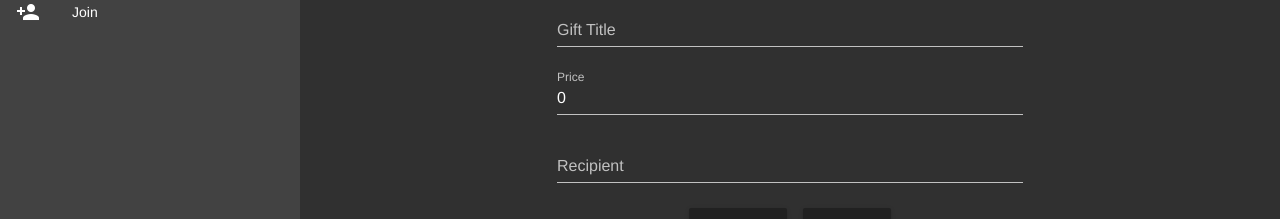
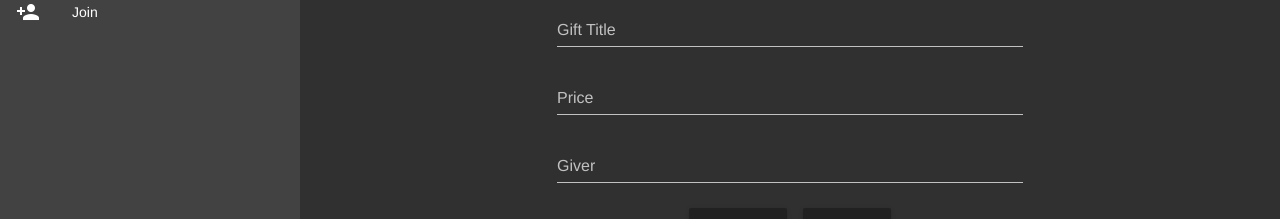
Before and after one commit to jneb28/firebase-app, a Vue app: page /#/starwars/add/edit/1 in a window 1280 px wide. Shown: the part 132-351 px from the top of the page. Built offline with nearby package versions, Linux system fonts and the light colour scheme.

Commit message:
changed recipient to giver, alert values now reset

```diff
--- a/src/components/EditList.vue
+++ b/src/components/EditList.vue
@@ -23,11 +23,11 @@
           ></v-text-field>
 
           <v-text-field
-          v-model="$v.recipient.$model"
-          :error-messages="recipientErrors"
-          label="Recipient"
+          v-model="$v.giver.$model"
+          :error-messages="giverErrors"
+          label="Giver"
           required
-          @blur="$v.recipient.$touch()"
+          @blur="$v.giver.$touch()"
           ></v-text-field>
 
           <v-btn @click="submit" :disabled="submitStatus === 'PENDING'">Add Gift</v-btn>
@@ -82,19 +82,19 @@ export default {
 
   validations: {
     gift: { required, minLength: minLength(1), maxLength: maxLength(24) },
-    price: { required, between: between(0, 999999999) },
-    recipient: { required, minLength: minLength(1), maxLength: maxLength(24) }
+    price: { required, between: between(1, 999999999) },
+    giver: { required, minLength: minLength(1), maxLength: maxLength(24) }
   },
 
   data: () => ({
     gift: "",
-    price: 0,
-    recipient: "",
+    price: null,
+    giver: "",
     submitStatus: null,
     giftObj: {
       gift: "",
       price: 0,
-      recipient: ""
+      giver: ""
     }
   }),
 
@@ -114,19 +114,19 @@ export default {
       const errors = [];
       if (!this.$v.price.$dirty) return errors;
       !this.$v.price.between &&
-        errors.push("Price must be between 0 and 999999999");
+        errors.push("Price must be between 1 and 999999999");
       !this.$v.price.required && errors.push("Price is required");
       return errors;
     },
 
-    recipientErrors() {
+    giverErrors() {
       const errors = [];
-      if (!this.$v.recipient.$dirty) return errors;
-      !this.$v.recipient.minLength &&
-        errors.push("Recipient must have at least 1 characters");
-      !this.$v.recipient.maxLength &&
-        errors.push("Recipient must be at most 24 characters long");
-      !this.$v.recipient.required && errors.push("Recipient is required.");
+      if (!this.$v.giver.$dirty) return errors;
+      !this.$v.giver.minLength &&
+        errors.push("Giver must have at least 1 characters");
+      !this.$v.giver.maxLength &&
+        errors.push("Giver must be at most 24 characters long");
+      !this.$v.giver.required && errors.push("Giver is required.");
       return errors;
     }
   },
@@ -141,7 +141,7 @@ export default {
 
         this.giftObj.gift = this.gift;
         this.giftObj.price = this.price;
-        this.giftObj.recipient = this.recipient;
+        this.giftObj.giver = this.giver;
         EventBus.$emit("giftObject", this.giftObj);
 
         setTimeout(() => {
@@ -153,8 +153,9 @@ export default {
     clear() {
       this.$v.$reset();
       this.gift = "";
-      this.price = "";
-      this.recipient = "";
+      this.price = null;
+      this.giver = "";
+      this.submitStatus = null;
     }
   }
 };
```
